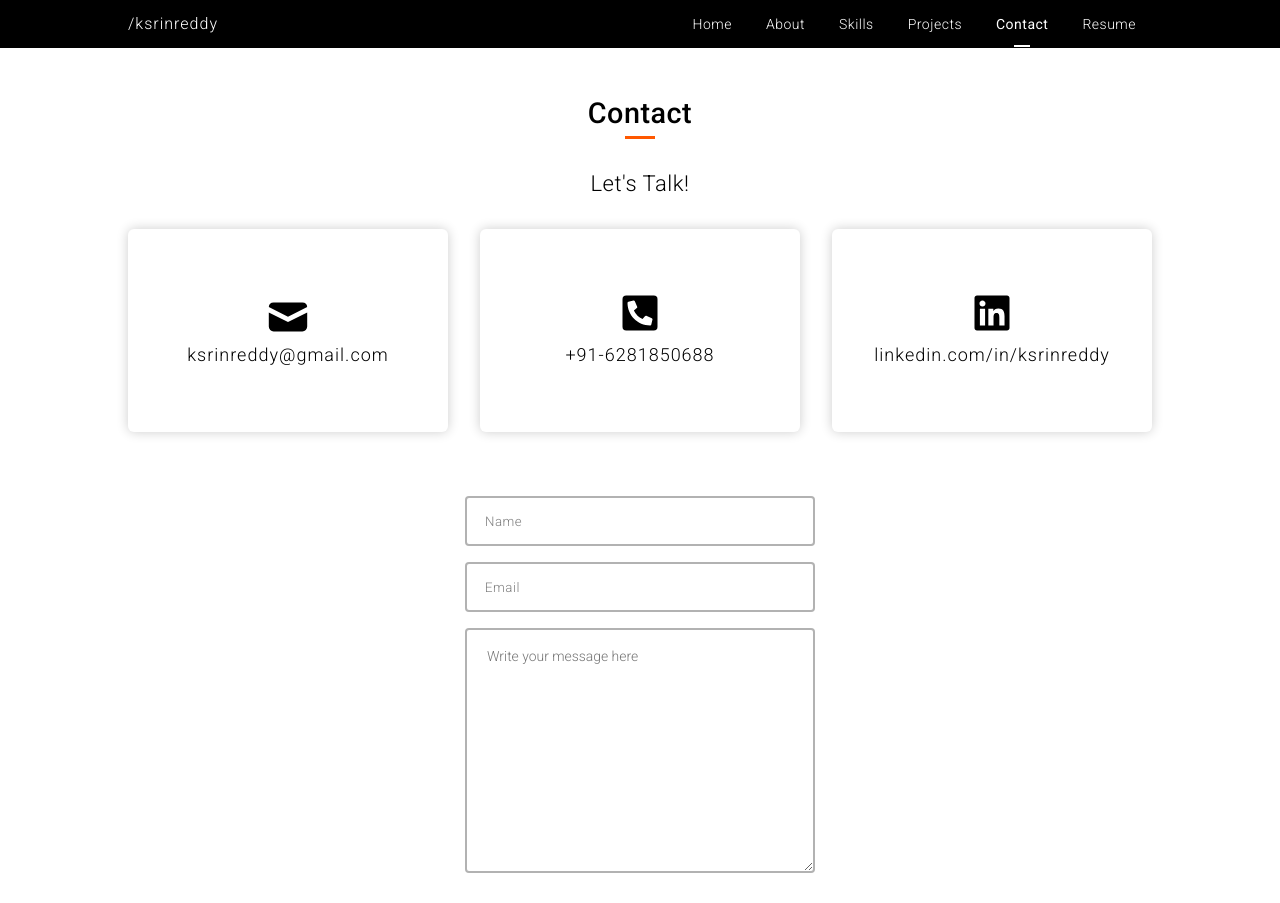
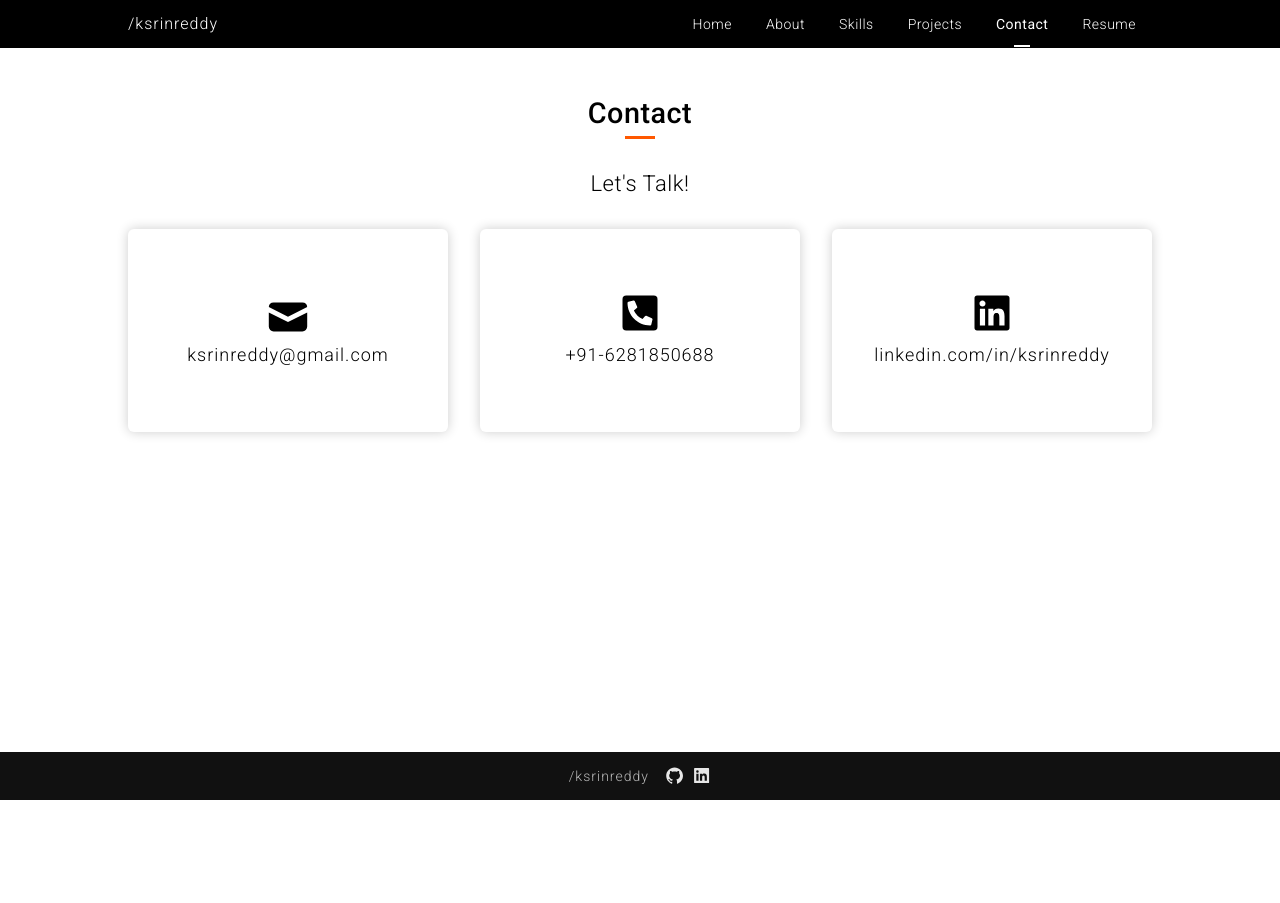
Before and after one commit to ksrinreddy/portfolio, a React (Create React App) app: page /contact in a window 1280 px wide. Shown: the top 903 px of the page. After the commit the page ends 800 px from the top, so only its background shows below. Built offline with nearby package versions, Linux system fonts and the light colour scheme.

Commit message:
remove structured contact form since not yet equipped to handle its proper submission, sending it to e-mail etc.

```diff
--- a/src/pages/Contact.js
+++ b/src/pages/Contact.js
@@ -1,17 +1,8 @@
 import React from "react";
 import { FaPhoneSquareAlt, FaLinkedin } from "react-icons/fa";
 import { HiMail } from "react-icons/hi";
-import { useState } from "react";
 
 const Contact = () => {
-  const [name, setName] = useState("");
-  const [email, setEmail] = useState("");
-  const [message, setMessage] = useState("");
-
-  const mailMeMessage = () => {
-    alert("Not yet setup form submission functionality.");
-  };
-
   return (
     <section className="contact">
       <h2 className="contact__title">contact</h2>
@@ -43,45 +34,6 @@ const Contact = () => {
             </a>
           </div>
         </div>
-        <form className="contact__form" onSubmit={mailMeMessage}>
-          <div className="contact__input-label-wrapper">
-            <input
-              type="text"
-              name="name"
-              id="name"
-              value={name}
-              onChange={(e) => setName(e.target.value)}
-            />
-            <label htmlFor="name" className={name && "filled-state"}>
-              Name
-            </label>
-          </div>
-          <div className="contact__input-label-wrapper">
-            <input
-              type="email"
-              name="email"
-              id="email"
-              value={email}
-              onChange={(e) => setEmail(e.target.value)}
-            />
-            <label htmlFor="email" className={email && "filled-state"}>
-              Email
-            </label>
-          </div>
-
-          <textarea
-            name="message"
-            id="message"
-            cols="30"
-            rows="10"
-            placeholder="Write your message here"
-            value={message}
-            onChange={(e) => setMessage(e.target.value)}
-          ></textarea>
-          <button type="submit" className="contact__form-submit-btn">
-            submit
-          </button>
-        </form>
       </div>
     </section>
   );
```
